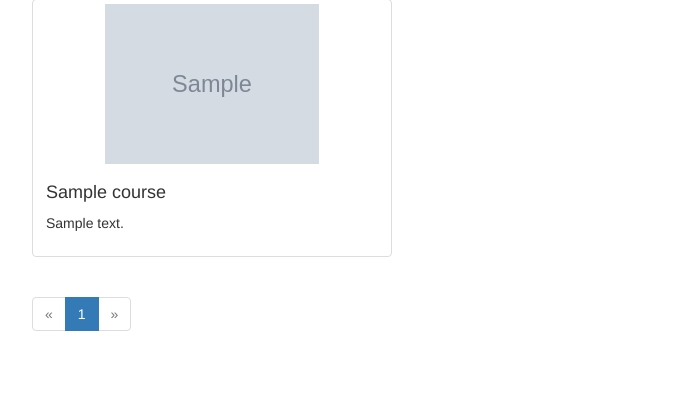
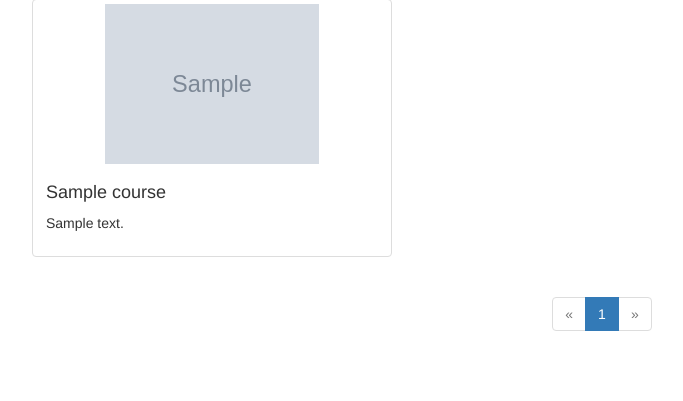
Before and after one commit to andayday/test, a Flask app: page / in a window 1280 px wide. Shown: the part 73-474 px from the top of the page, without its empty margins (38-721 px from the left). Run offline with Flask 2, Linux system fonts and the light colour scheme; tables that the repository leaves empty hold one stand-in row (values such as "Sample post"); grey boxes marked "Sample" are stand-in pictures; some libraries are stand-ins or nearby versions.

Commit message:
modify page function

```diff
--- a/simpledu/simpledu/templates/macros.html
+++ b/simpledu/simpledu/templates/macros.html
@@ -27,7 +27,7 @@
 {% endmacro %}
 
 {% macro render_pagination(pagination, endpoint) %}
-<nav-class="nav-pagination" aria-label="Page navigation">
+<nav class="nav-pagination" aria-label="Page navigation">
 	<ul class=pagination>
 		<li{% if not pagination.has_prev %} class="disabled" {% endif %}><a href="{{ url_for(endpoint, page=pagination.prev_num) if pagination.has_prev else '#' }}">&laquo;</a></li>
 		{% for page in pagination.iter_pages() %}
```
